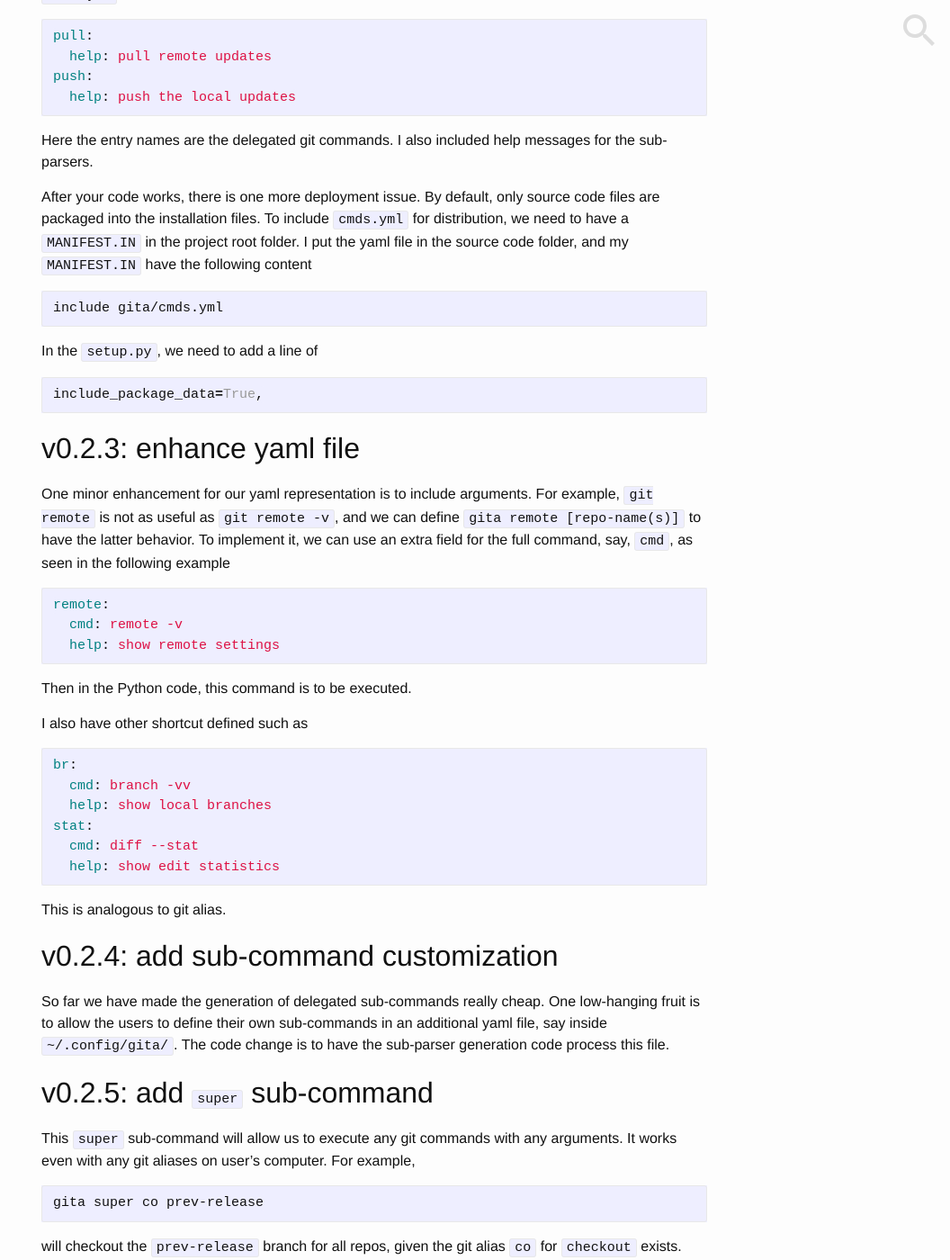
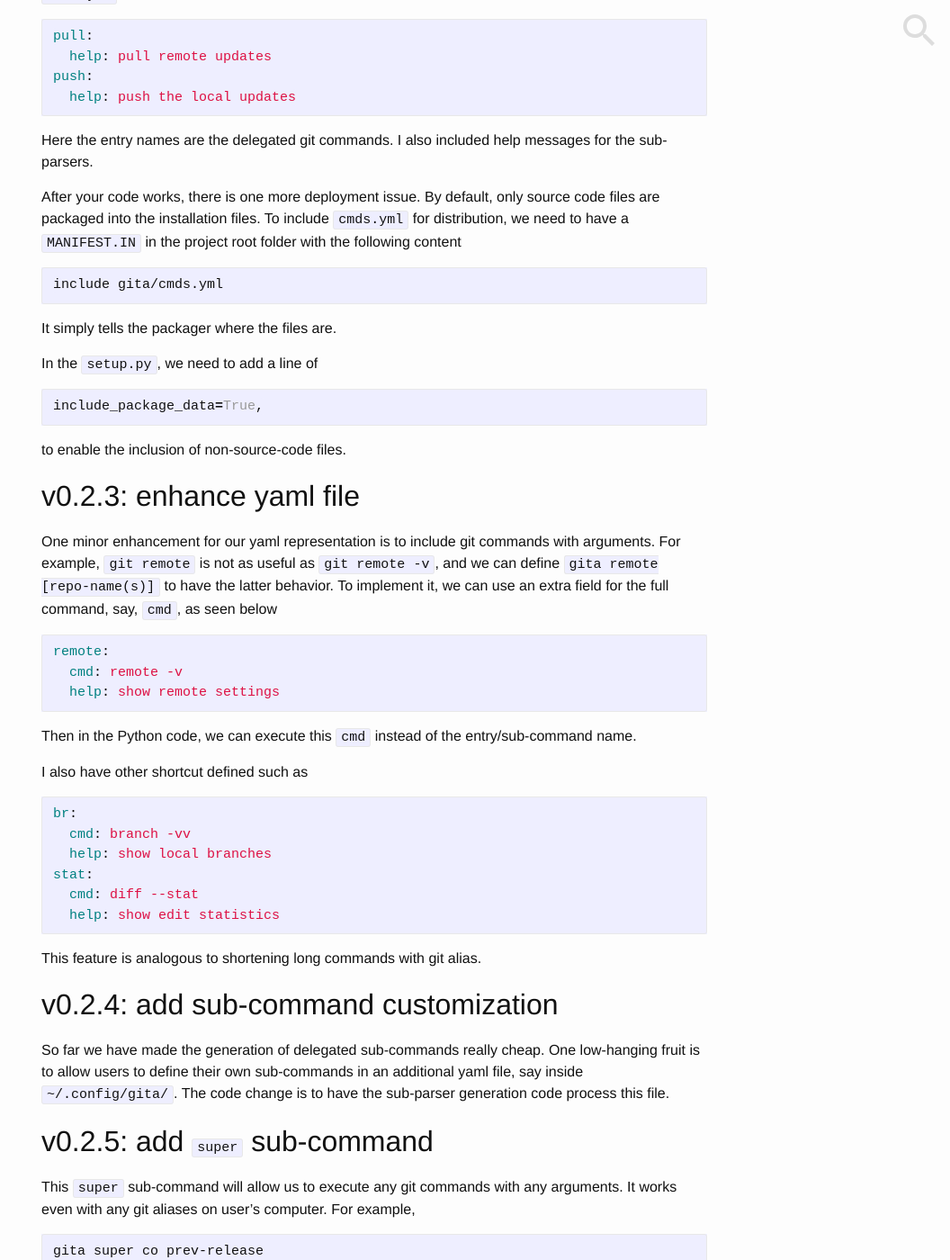
Before and after one commit to nosarthur/nosarthur.github.io, a Jekyll site: the page built from _posts/2019-07-11-gita-milestone3.md, in a window 1280 px wide and 1400 px high, scrolled down 1838 px. Shown: the whole window at 90% size, without its empty margins (224-1280 px from the left). Built offline with Jekyll 4.4.1, drawn with Linux system fonts in a browser that asks for light colours; comment, search, counter and statistics services are not loaded; some of the changed text lies outside the part shown.

Commit message:
polish m3

````diff
--- a/_posts/2019-07-11-gita-milestone3.md
+++ b/_posts/2019-07-11-gita-milestone3.md
@@ -100,33 +100,34 @@ I also included help messages for the sub-parsers.
 After your code works, there is one more deployment issue. By default, only
 source code files are packaged into the installation files. To include
 `cmds.yml` for distribution, we need to have a `MANIFEST.IN` in the project
-root folder. I put the yaml file in the source code folder, and my `MANIFEST.IN`
-have the following content
+root folder with the following content
 
 ```
 include gita/cmds.yml
 ```
+It simply tells the packager where the files are.
 
 In the `setup.py`, we need to add a line of
 
 ```python
 include_package_data=True,
 ```
+to enable the inclusion of non-source-code files.
 
 ## v0.2.3: enhance yaml file
 
-One minor enhancement for our yaml representation is to include arguments. For
-example, `git remote` is not as useful as `git remote -v`, and we can define
-`gita remote [repo-name(s)]` to have the latter behavior.
+One minor enhancement for our yaml representation is to include git commands
+with arguments. For example, `git remote` is not as useful as `git remote -v`,
+and we can define `gita remote [repo-name(s)]` to have the latter behavior.
 To implement it, we can use an extra field for the full command, say, `cmd`, as
-seen in the following example
+seen below
 ```yaml
 remote:
   cmd: remote -v
   help: show remote settings
 ```
 
-Then in the Python code, this command is to be executed.
+Then in the Python code, we can execute this `cmd` instead of the entry/sub-command name.
 
 I also have other shortcut defined such as
 ```yaml
@@ -138,12 +139,12 @@ stat:
   help: show edit statistics
 ```
 
-This is analogous to git alias.
+This feature is analogous to shortening long commands with git alias.
 
 ## v0.2.4: add sub-command customization
 
 So far we have made the generation of delegated sub-commands really cheap. One
-low-hanging fruit is to allow the users to define their own sub-commands in an
+low-hanging fruit is to allow users to define their own sub-commands in an
 additional yaml file, say inside `~/.config/gita/`.
 The code change is to have the sub-parser generation code process this file.
 
````
Also changed, not shown: other parts of _posts/2019-07-11-gita-milestone3.md (+1 -1 lines), _drafts/gita-milestone4.md (+5 -4 lines).
